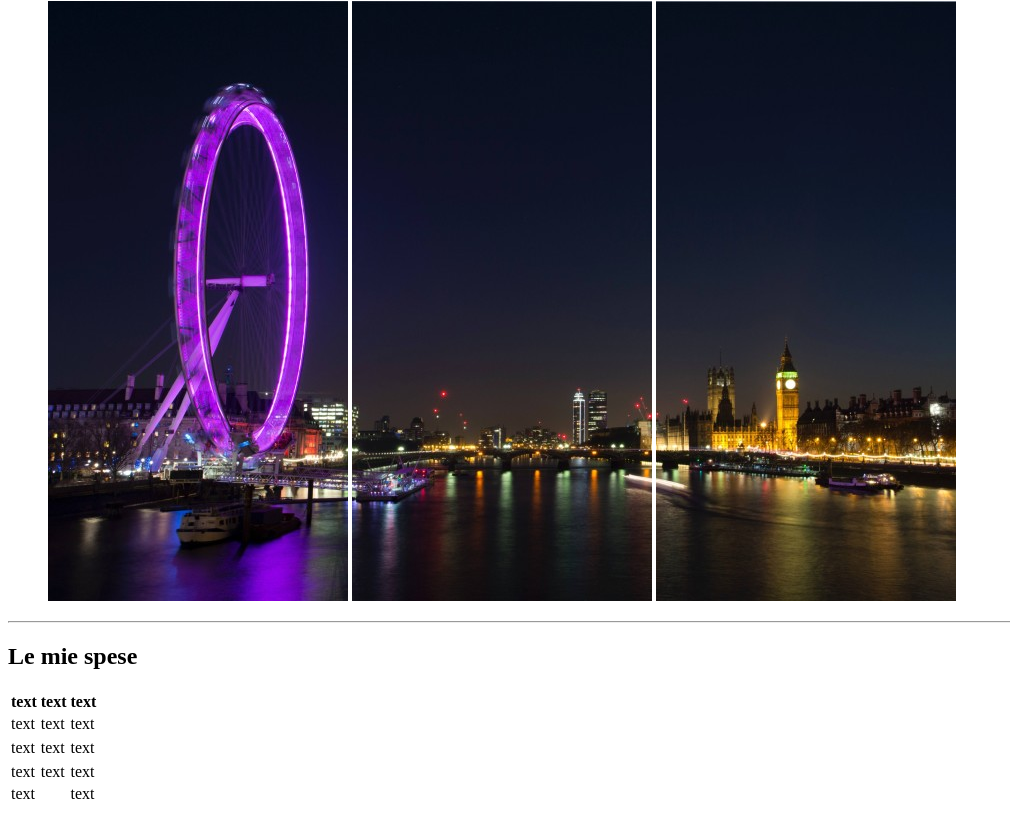
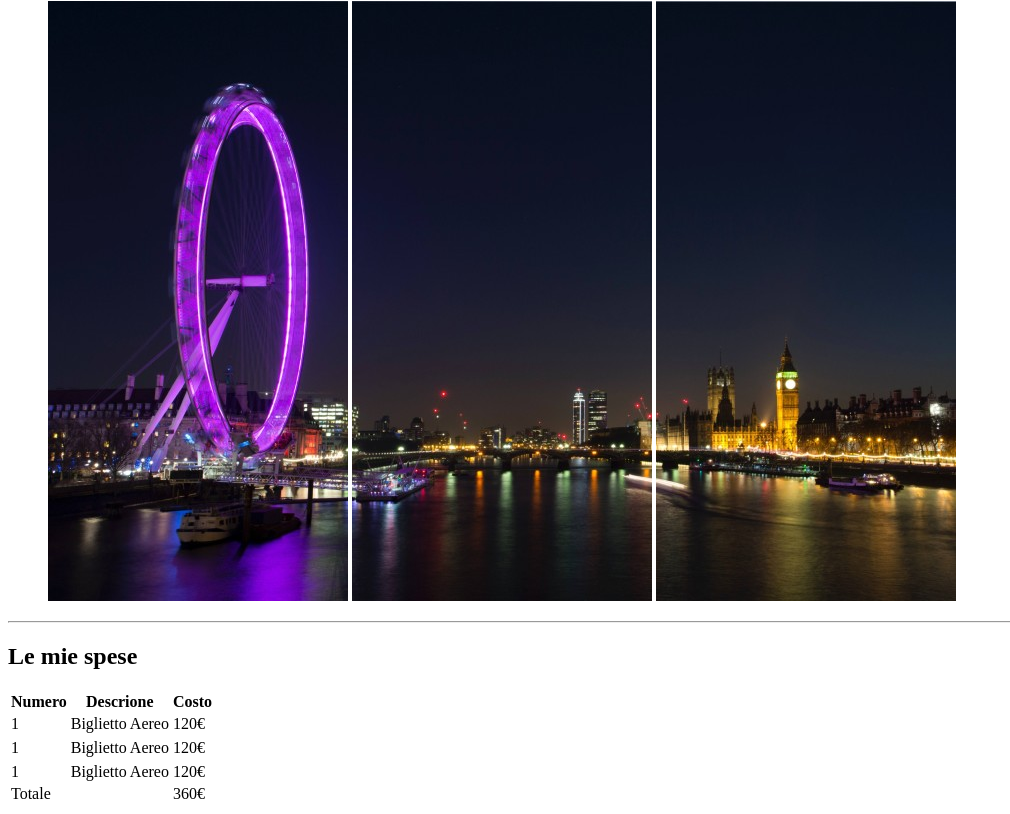
Before and after one commit to FrancescaRomagnoli/html-london-trip, a plain HTML site: page index.html in a window 1280 px wide. Shown: the part 79-893 px from the top of the page, without its empty margins (0-1010 px from the left). Drawn offline with Linux system fonts and the light colour scheme.

Commit message:
add table content

```diff
--- a/index.html
+++ b/index.html
@@ -20,33 +20,33 @@
         <table>
             <thead>
                 <tr>
-                    <th>text</th>
-                    <th>text</th>
-                    <th>text</th>
+                    <th>Numero</th>
+                    <th>Descrione</th>
+                    <th>Costo</th>
                 </tr>
             </thead>
             <tbody>
                 <tr>
-                    <td>text</td>
-                    <td>text</td>
-                    <td>text</td>
+                    <td>1</td>
+                    <td>Biglietto Aereo</td>
+                    <td>120&euro;</td>
                 </tr>
                 <tr>
                 </tr>
-                    <td>text</td>
-                    <td>text</td>
-                    <td>text</td>
+                    <td>1</td>
+                    <td>Biglietto Aereo</td>
+                    <td>120&euro;</td>
                 </tr>
                 <tr></tr>
-                    <td>text</td>
-                    <td>text</td>
-                    <td>text</td>
+                    <td>1</td>
+                    <td>Biglietto Aereo</td>
+                    <td>120&euro;</td>
                 </tr>
             </tbody>
             <tfoot>
                 <tr>
-                    <td colspan="2">text</td>
-                    <td>text</td>
+                    <td colspan="2">Totale</td>
+                    <td>360&euro;</td>
                 </tr>
             </tfoot>
         </table>
```
